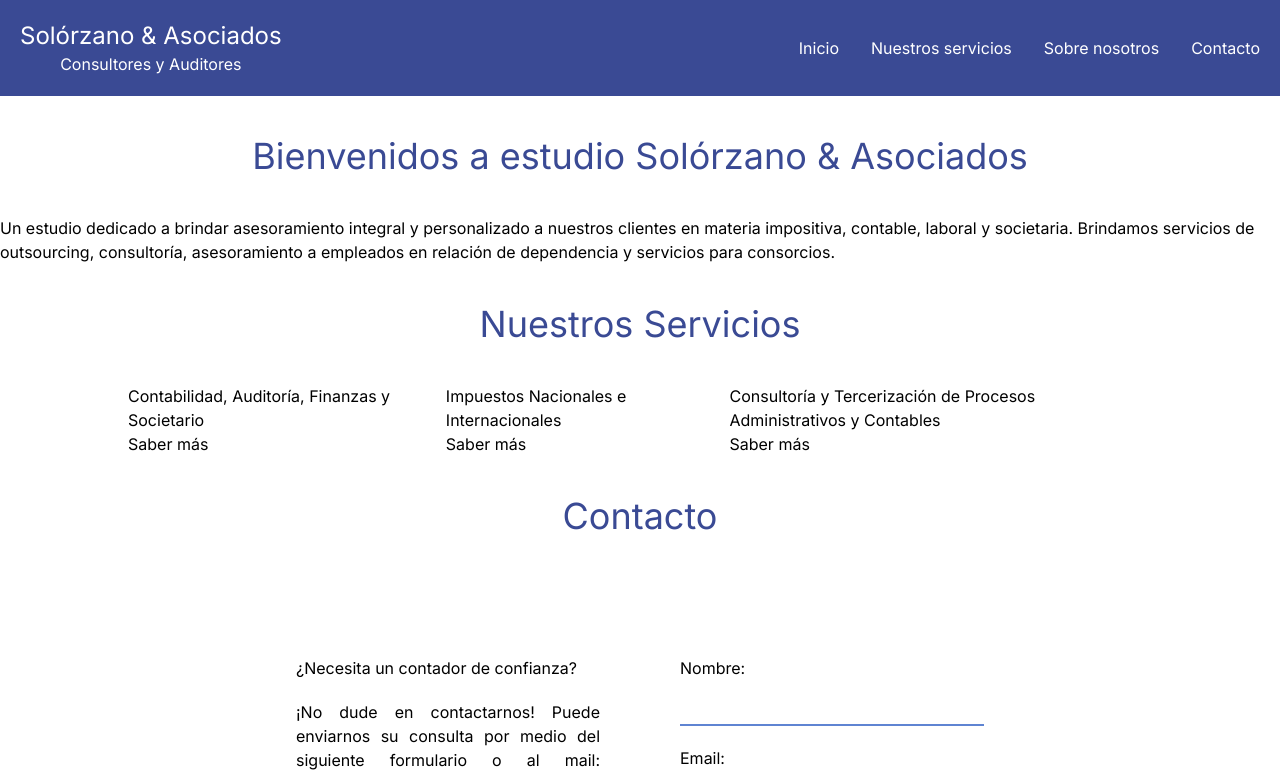
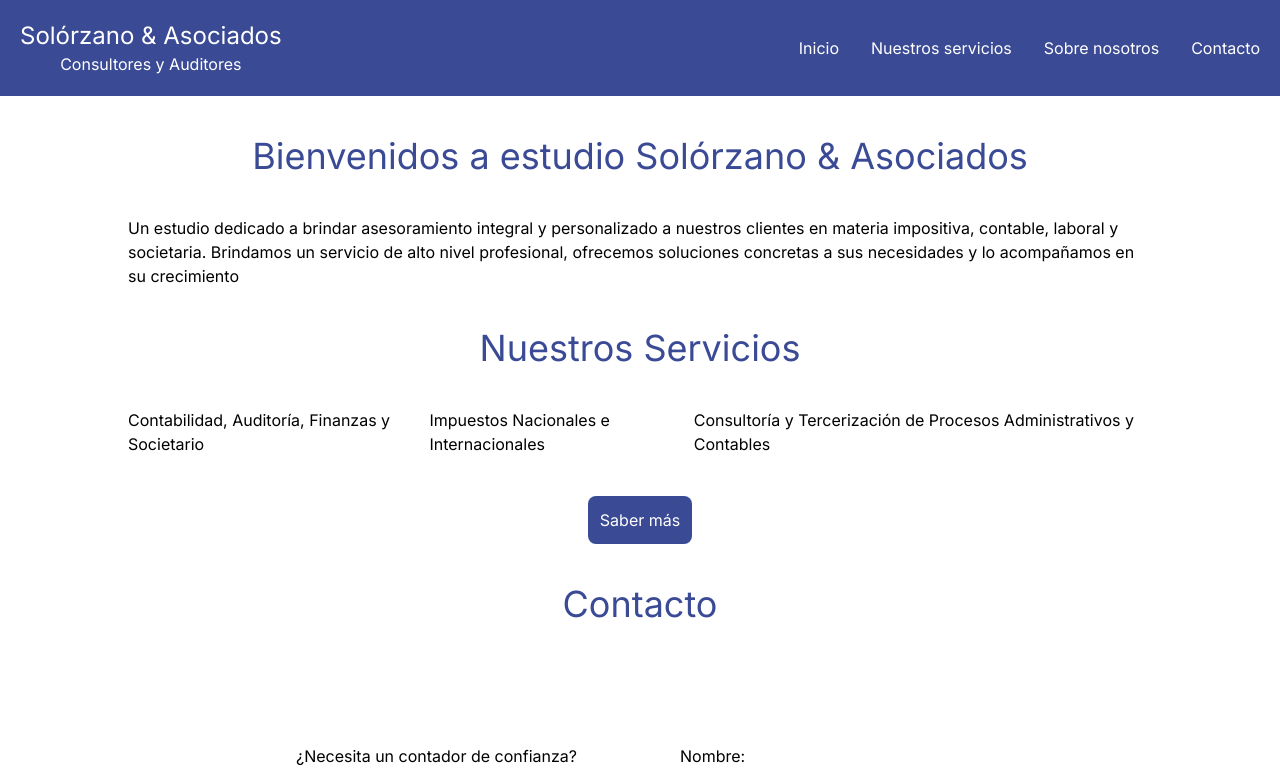
Before and after one commit to MicaelaSolorzano/Estudio-contable-Solorzano-y-Asociados, a Next.js app in the folder solorzano-asoc/: page / in a window 1280 px wide. Shown: the top 775 px of the page. Built offline with nearby package versions, Linux system fonts and the light colour scheme.

Commit message:
welcome brand

```diff
--- a/solorzano-asoc/src/app/(components)/goals/Goals.tsx
+++ b/solorzano-asoc/src/app/(components)/goals/Goals.tsx
@@ -1,5 +1,12 @@
 export default function Goals() {
   return (
-    <section className="flex min-h-screen w-full flex-col items-center justify-between"></section>
+    <section className="flex min-h-screen w-full flex-col items-center justify-between">
+      <h5>
+        Nuestro objetivo es construir relaciones de largo plazo con nuestros
+        clientes, manteniendo una comunicación proactiva, ofreciéndoles atención
+        personalizada acorde a las necesidades de cada uno de ellos y
+        poniéndoles a disposición soluciones eficientes.
+      </h5>
+    </section>
   );
 }
--- a/solorzano-asoc/src/app/(components)/services/Services.tsx
+++ b/solorzano-asoc/src/app/(components)/services/Services.tsx
@@ -1,23 +1,23 @@
 export default function Services() {
   return (
-    <section className="flex min-w-screen w-4/5 items-center justify-between gap-10">
+    <section className="flex min-w-screen flex-col w-4/5 items-center justify-between gap-10">
+      <div className="flex">
         <div>
           <p> Contabilidad, Auditoría, Finanzas y Societario</p>
-        <p>Saber más</p>
         </div>
 
         <div>
           <p>Impuestos Nacionales e Internacionales</p>
-        <p>Saber más</p>
         </div>
 
         <div>
-        {" "}
           <p>
             Consultoría y Tercerización de Procesos Administrativos y Contables
           </p>
-        <p>Saber más</p>
         </div>
+      </div>
+
+      <button className="btn-bg">Saber más</button>
     </section>
   );
 }
--- a/solorzano-asoc/src/app/page.tsx
+++ b/solorzano-asoc/src/app/page.tsx
@@ -1,4 +1,3 @@
-import Image from "next/image";
 import Nav from "./(components)/nav/Nav";
 import Services from "./(components)/services/Services";
 import Contact from "./(components)/contact/page";
@@ -9,11 +8,11 @@ export default function Home() {
     <main className="flex min-w-screen flex-col items-center justify-between ">
       <Nav></Nav>
       <h1 className="title">Bienvenidos a estudio Solórzano & Asociados</h1>
-      <h3>
+      <h3 className="w-4/5">
         Un estudio dedicado a brindar asesoramiento integral y personalizado a
         nuestros clientes en materia impositiva, contable, laboral y societaria.
-        Brindamos servicios de outsourcing, consultoría, asesoramiento a
-        empleados en relación de dependencia y servicios para consorcios.
+        Brindamos un servicio de alto nivel profesional, ofrecemos soluciones
+        concretas a sus necesidades y lo acompañamos en su crecimiento
       </h3>
       <h1 className="title">Nuestros Servicios</h1>
       <Services></Services>
```
Lines whose indentation alone changed are shown as unchanged.
